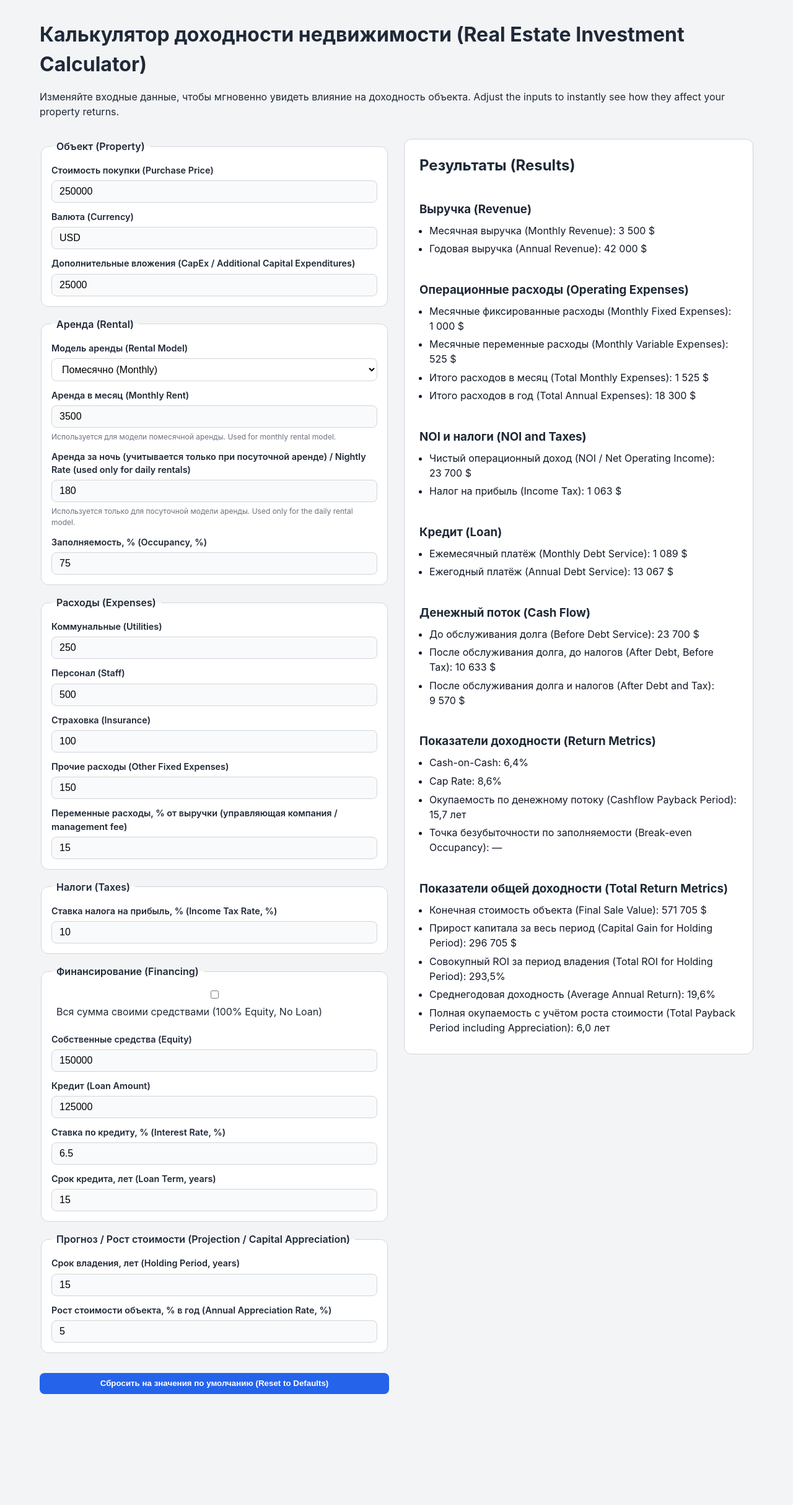
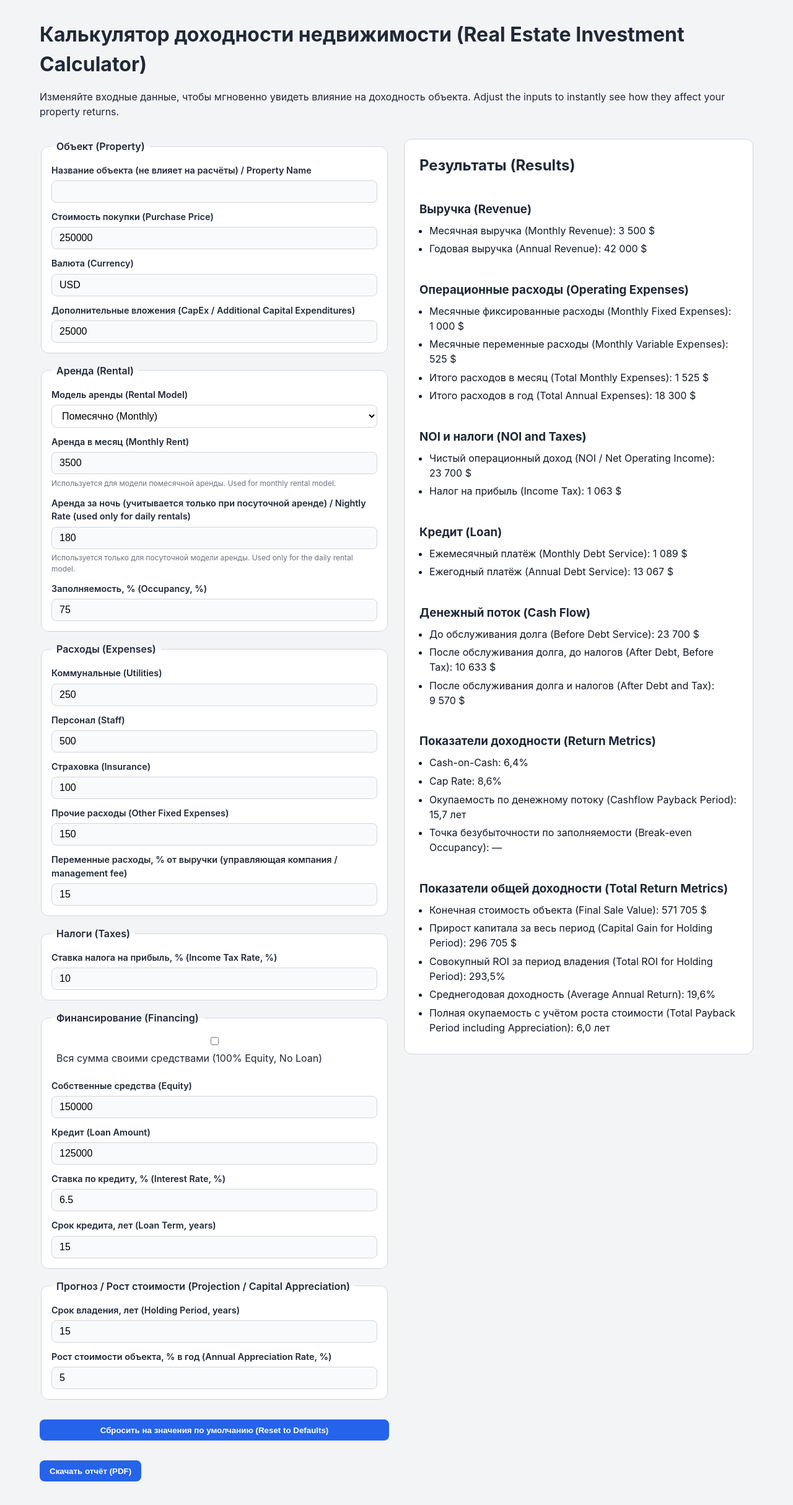
Before and after one commit to inexabali-blip/calculator-nedvizhimosti, a React (Vite) app: page / in a window 1280 px wide. Shown: the top 2428 px of the page at 62% size. Before the commit the page ends 2297 px from the top, so only its background shows below. Built offline with nearby package versions, Linux system fonts and the light colour scheme.

Commit message:
Fix gitignore, remove node_modules from Git, add PDF export

```diff
--- a/package.json
+++ b/package.json
@@ -10,6 +10,8 @@
     "test": "vitest"
   },
   "dependencies": {
+    "html2canvas": "^1.4.1",
+    "jspdf": "^3.0.3",
     "react": "^18.2.0",
     "react-dom": "^18.2.0"
   },
--- a/src/components/App.tsx
+++ b/src/components/App.tsx
@@ -3,6 +3,8 @@ import { FormSection } from './FormSection';
 import { InputField } from './InputField';
 import { ResultsView } from './ResultsView';
 import { useRentalCalculator } from '../hooks/useRentalCalculator';
+import { jsPDF } from 'jspdf';
+import html2canvas from 'html2canvas';
 
 const App: React.FC = () => {
   const {
@@ -13,28 +15,86 @@ const App: React.FC = () => {
     updateExpenses,
     updateTaxes,
     updateFinancing,
-    updateProjection,   // 🔹 новый апдейтер блока прогноза
-    isAllEquity,        // 🔹 берём флаг из хука, а не считаем сами
+    updateProjection, // блок прогноза
+    isAllEquity, // флаг "вся сумма своими средствами"
     reset,
   } = useRentalCalculator();
+
+  // Локальное поле: название объекта — только для отчёта и имени файла
+  const [propertyName, setPropertyName] = React.useState('');
 
   const handleCurrencyChange = (value: number | string) => {
     updateProperty({ currency: String(value).toUpperCase() });
   };
 
+  // Экспорт текущего состояния (форма + результаты) в PDF
+  const handleExportPdf = async () => {
+    const element = document.getElementById('calculator-report');
+    if (!element) {
+      return;
+    }
+
+    const safeName = (propertyName || 'Investment Report').trim();
+    const fileName = `${safeName} — Rental Report.pdf`;
+
+    // Делаем скриншот блока с формой и результатами
+    const canvas = await html2canvas(element, { scale: 2 });
+    const imgData = canvas.toDataURL('image/png');
+
+    const pdf = new jsPDF('p', 'mm', 'a4');
+    const pdfWidth = pdf.internal.pageSize.getWidth();
+    const pdfHeight = pdf.internal.pageSize.getHeight();
+
+    const imgWidth = pdfWidth;
+    const imgHeight = (canvas.height * imgWidth) / canvas.width;
+
+    if (imgHeight <= pdfHeight) {
+      // Всё помещается на одну страницу
+      pdf.addImage(imgData, 'PNG', 0, 0, imgWidth, imgHeight);
+    } else {
+      // Разбиваем на несколько страниц
+      let position = 0;
+      let heightLeft = imgHeight;
+
+      while (heightLeft > 0) {
+        pdf.addImage(imgData, 'PNG', 0, position, imgWidth, imgHeight);
+        heightLeft -= pdfHeight;
+        if (heightLeft > 0) {
+          pdf.addPage();
+          position = -pdfHeight;
+        }
+      }
+    }
+
+    pdf.save(fileName);
+  };
+
   return (
     <div className="container">
       <header>
-        <h1>Калькулятор доходности недвижимости (Real Estate Investment Calculator)</h1>
+        <h1>
+          Калькулятор доходности недвижимости (Real Estate Investment Calculator)
+        </h1>
         <p>
           Изменяйте входные данные, чтобы мгновенно увидеть влияние на доходность объекта.
           Adjust the inputs to instantly see how they affect your property returns.
         </p>
       </header>
-      <main className="layout">
+
+      {/* Весь блок формы + результатов заворачиваем в id=calculator-report,
+          именно его мы будем выводить в PDF */}
+      <main className="layout" id="calculator-report">
         <form className="form">
           {/* ОБЪЕКТ / PROPERTY */}
           <FormSection title="Объект (Property)">
+            {/* Новое поле: Название объекта — не влияет на расчёты */}
+            <InputField
+              label="Название объекта (не влияет на расчёты) / Property Name"
+              value={propertyName}
+              onChange={(value) => setPropertyName(String(value))}
+              type="text"
+            />
+
             <InputField
               label="Стоимость покупки (Purchase Price)"
               value={inputs.property.purchasePrice}
@@ -64,9 +124,7 @@ const App: React.FC = () => {
           {/* АРЕНДА / RENTAL */}
           <FormSection title="Аренда (Rental)">
             <label className="field">
-              <span className="field__label">
-                Модель аренды (Rental Model)
-              </span>
+              <span className="field__label">Модель аренды (Rental Model)</span>
               <div className="field__input-wrapper">
                 <select
                   value={inputs.rental.model}
@@ -143,7 +201,10 @@ const App: React.FC = () => {
               value={inputs.expenses.fixed.insurance}
               onChange={(value) =>
                 updateExpenses({
-                  fixed: { ...inputs.expenses.fixed, insurance: Number(value) },
+                  fixed: {
+                    ...inputs.expenses.fixed,
+                    insurance: Number(value),
+                  },
                 })
               }
               step={50}
@@ -202,7 +263,6 @@ const App: React.FC = () => {
                   const checked = e.target.checked;
 
                   if (checked) {
-                    // Пользователь выбирает оплату 100% своими средствами
                     const total =
                       inputs.property.purchasePrice +
                       inputs.property.initialCapex;
@@ -214,7 +274,6 @@ const App: React.FC = () => {
                       loanTermYears: 0,
                     });
                   } else {
-                    // При снятии галочки — снова можно ввести параметры кредита
                     updateFinancing({
                       loanAmount: 0,
                       interestRate: 0,
@@ -303,8 +362,20 @@ const App: React.FC = () => {
             Сбросить на значения по умолчанию (Reset to Defaults)
           </button>
         </form>
+
         <ResultsView inputs={inputs} results={results} />
       </main>
+
+      {/* Кнопка экспорта — вне блока report, чтобы не попадала в PDF */}
+      <div style={{ marginTop: '16px' }}>
+        <button
+          type="button"
+          className="reset-button"
+          onClick={handleExportPdf}
+        >
+          Скачать отчёт (PDF)
+        </button>
+      </div>
     </div>
   );
 };
```
Also changed, not shown: 2 other files (tests, documents, lock files or other folders).
